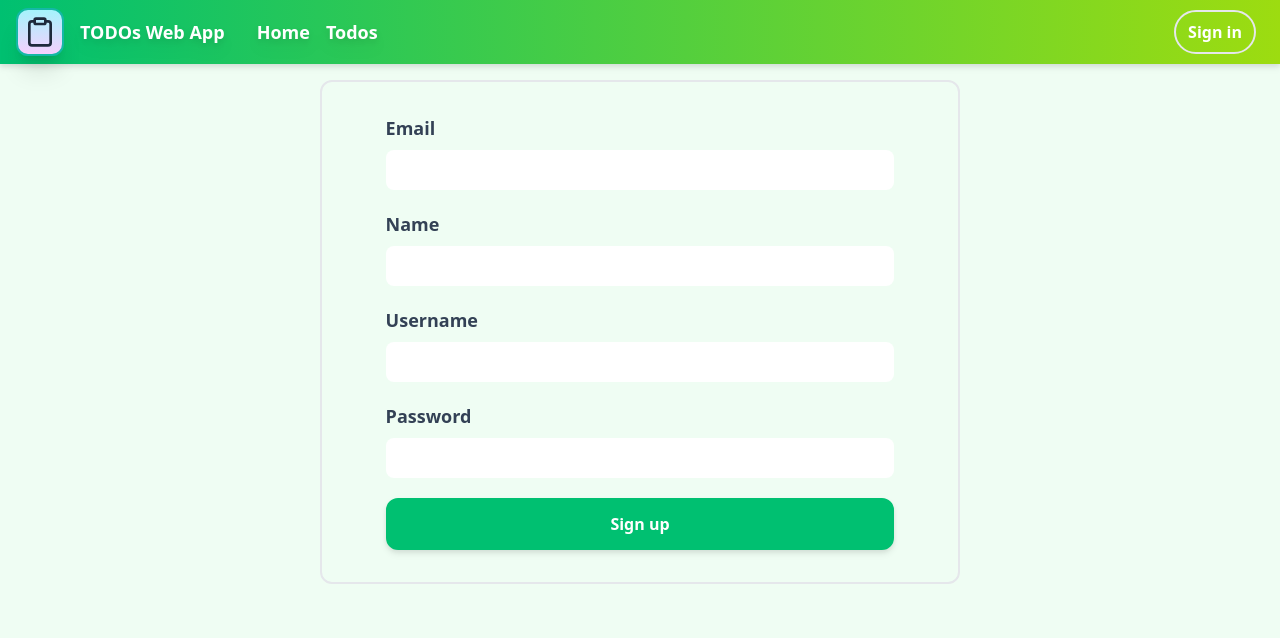
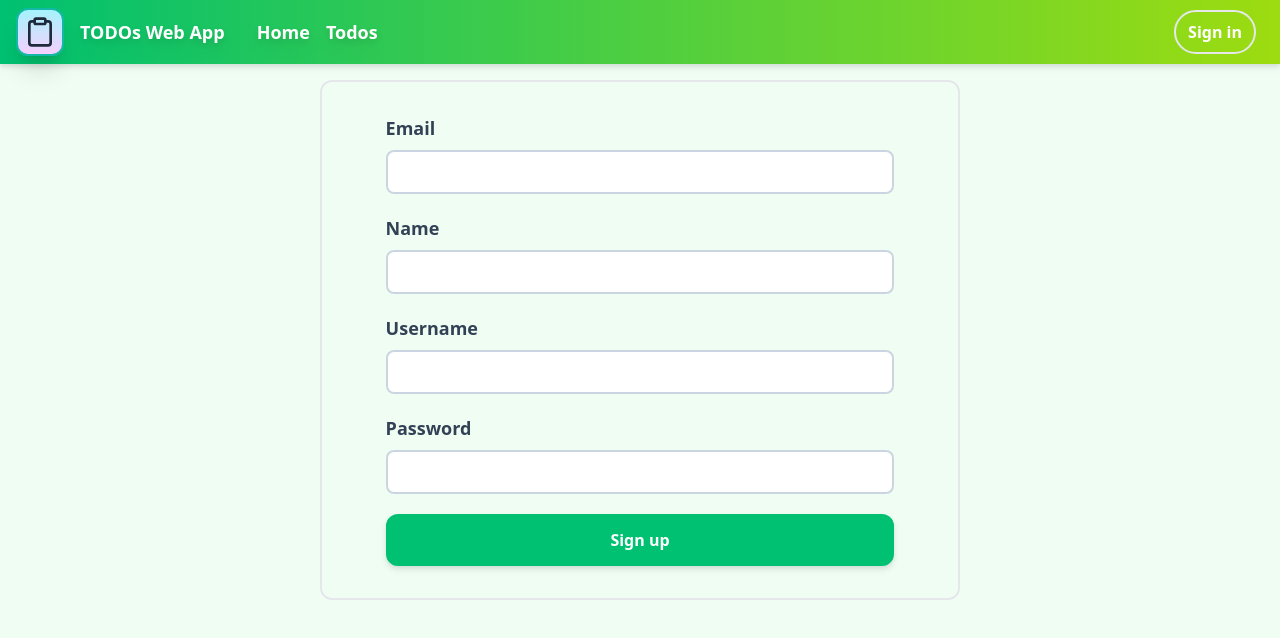
Before and after one commit to phoukiethseng/todo-web-app, a Next.js app: page /signup in a window 1280 px wide. Shown: the top 638 px of the page. Built offline with nearby package versions, Linux system fonts and the light colour scheme; no server answers.

Commit message:
Implemented input validation

```diff
--- a/package.json
+++ b/package.json
@@ -13,6 +13,7 @@
     "@prisma/client": "^4.11.0",
     "next": "13.2.1",
     "next-auth": "^4.19.2",
+    "node-input-validator": "^4.5.1",
     "react": "18.2.0",
     "react-dom": "18.2.0",
     "react-icons": "^4.7.1"
--- a/pages/api/user/signup.js
+++ b/pages/api/user/signup.js
@@ -1,6 +1,7 @@
 import { addNewUser } from "@/utils/addNewUser";
 import getUserByUsername from "@/utils/getUserByUsername";
 import { getCsrfToken } from "next-auth/react";
+import { Validator } from "node-input-validator";
 
 export default async function handler(req, res) {
   //TODO: verify csrfToken
@@ -10,17 +11,30 @@ export default async function handler(req, res) {
     res.status(403).end();
     return;
   }
-  //TODO: query database, if there is exisiting username, deny request
+  // Validate request
   const { username, password, email, name } = req.body;
-  if (!username || !password || !email || !name) {
-    // Invalid request body
-    res.status(400).send({ message: "Please check your information again!" });
+  const credentialsValidator = new Validator(req.body, {
+    email: "required|email",
+    name: "required|maxLength:50",
+    username: "required|maxLength:30|alphaNumeric",
+    password: "required|minLength:8|maxLength:50",
+  });
+  const validateSuccess = await credentialsValidator.check();
+  if (!validateSuccess) {
+    console.log("credentialsValidator.errors", credentialsValidator.errors);
+    res.status(400).send({
+      message: credentialsValidator.errors,
+    });
     return;
   }
   if (await getUserByUsername(username)) {
     // There is an existing user, deny request
     res.status(400).send({
-      message: "Username already existed, Please choose another one!",
+      message: {
+        username: {
+          message: "Username already existed, Please choose another one!",
+        },
+      },
     });
     return;
   }
--- a/pages/signup.js
+++ b/pages/signup.js
@@ -2,18 +2,25 @@ import Button from "@/components/Button";
 import { authOptions } from "@/config/nextAuthConfig";
 import { getServerSession } from "next-auth";
 import { getCsrfToken, signIn } from "next-auth/react";
-import { useRef, useState } from "react";
+import { useRef, useState, useCallback } from "react";
 
 export default function SignUpPage({ crsfToken }) {
   const [signUpSuccess, setSignUpSuccess] = useState(false);
   const [message, setMessage] = useState("");
   const [showMessage, setShowMessage] = useState(false);
+  const [inputValid, setInputValid] = useState({
+    email: true,
+    name: true,
+    username: true,
+    password: true,
+  });
   const emailRef = useRef();
   const nameRef = useRef();
   const usernameRef = useRef();
   const passwordRef = useRef();
 
-  const handleSignUpSubmit = async (e) => {
+  const handleSignUpSubmit = useCallback(
+    async (e) => {
       e.preventDefault();
       await Promise.resolve().then(() => setShowMessage(false));
       const response = await fetch("/api/user/signup", {
@@ -29,16 +36,37 @@ export default function SignUpPage({ crsfToken }) {
           password: passwordRef.current.value,
         }),
       });
+      const body = await response.json();
+      let message = "";
+      const newInputValid = {
+        email: true,
+        name: true,
+        username: true,
+        password: true,
+      };
+      if (response.ok) {
+        // Sign up success
+        message = body.message;
+      } else {
+        // Sign up failed
+
+        for (const [key, value] of Object.entries(body.message)) {
+          newInputValid[key] = false;
+          message = message.concat(body.message[key].message + "\n");
+        }
+      }
+      setInputValid(newInputValid);
       setSignUpSuccess(response.ok);
-    const body = await response.json();
-    setMessage(body.message);
+      setMessage(message);
       setShowMessage(true);
       if (response.ok) {
         setTimeout(() => {
           signIn();
         }, 2000);
       }
-  };
+    },
+    [inputValid]
+  );
   return (
     <div className="flex flex-col gap-4 py-8 justify-center items-center border-2 w-[50vw] mx-auto rounded-xl">
       <form
@@ -52,10 +80,11 @@ export default function SignUpPage({ crsfToken }) {
           <input
             ref={emailRef}
             id="email"
-            required
             name="email"
             type="text"
-            className="py-2 pl-3 rounded-lg font-semibold"
+            className={`py-2 pl-3 rounded-lg font-semibold border-2 ${
+              inputValid.email ? "border-slate-300" : "border-red-500"
+            }`}
           />
         </fieldset>
         <fieldset className="flex flex-col justify-center items-stretch gap-2">
@@ -65,10 +94,11 @@ export default function SignUpPage({ crsfToken }) {
           <input
             ref={nameRef}
             id="name"
-            required
             name="name"
             type="text"
-            className="py-2 pl-3 rounded-lg font-semibold"
+            className={`py-2 pl-3 rounded-lg font-semibold border-2 ${
+              inputValid.name ? "border-slate-300" : "border-red-500"
+            }`}
           />
         </fieldset>
         <fieldset className="flex flex-col justify-center items-stretch gap-2">
@@ -78,10 +108,11 @@ export default function SignUpPage({ crsfToken }) {
           <input
             ref={usernameRef}
             id="username"
-            required
             name="username"
             type="text"
-            className="py-2 pl-3 rounded-lg font-semibold"
+            className={`py-2 pl-3 rounded-lg font-semibold border-2 ${
+              inputValid.username ? "border-slate-300" : "border-red-500"
+            }`}
           />
         </fieldset>
         <fieldset className="flex flex-col justify-center items-stretch gap-2">
@@ -91,10 +122,11 @@ export default function SignUpPage({ crsfToken }) {
           <input
             ref={passwordRef}
             id="password"
-            required
             name="password"
             type="password"
-            className="py-2 pl-3 rounded-lg font-semibold"
+            className={`py-2 pl-3 rounded-lg font-semibold border-2 ${
+              inputValid.password ? "border-slate-300" : "border-red-500"
+            }`}
           />
         </fieldset>
         <Button type="submit" className="mt-2">
@@ -102,10 +134,10 @@ export default function SignUpPage({ crsfToken }) {
         </Button>
       </form>
       {showMessage && signUpSuccess && (
-        <p className="font-bold text-lg text-slate-700">{message}</p>
+        <p className="font-bold text-lg text-slate-700 w-[80%]">{message}</p>
       )}
       {showMessage && !signUpSuccess && (
-        <p className="font-bold text-lg text-red-500">{message}</p>
+        <p className="font-bold text-lg text-red-500 w-[80%]">{message}</p>
       )}
     </div>
   );
```
Also changed, not shown: 1 other file (tests, documents, lock files or other folders). Lines whose indentation alone changed are shown as unchanged.
